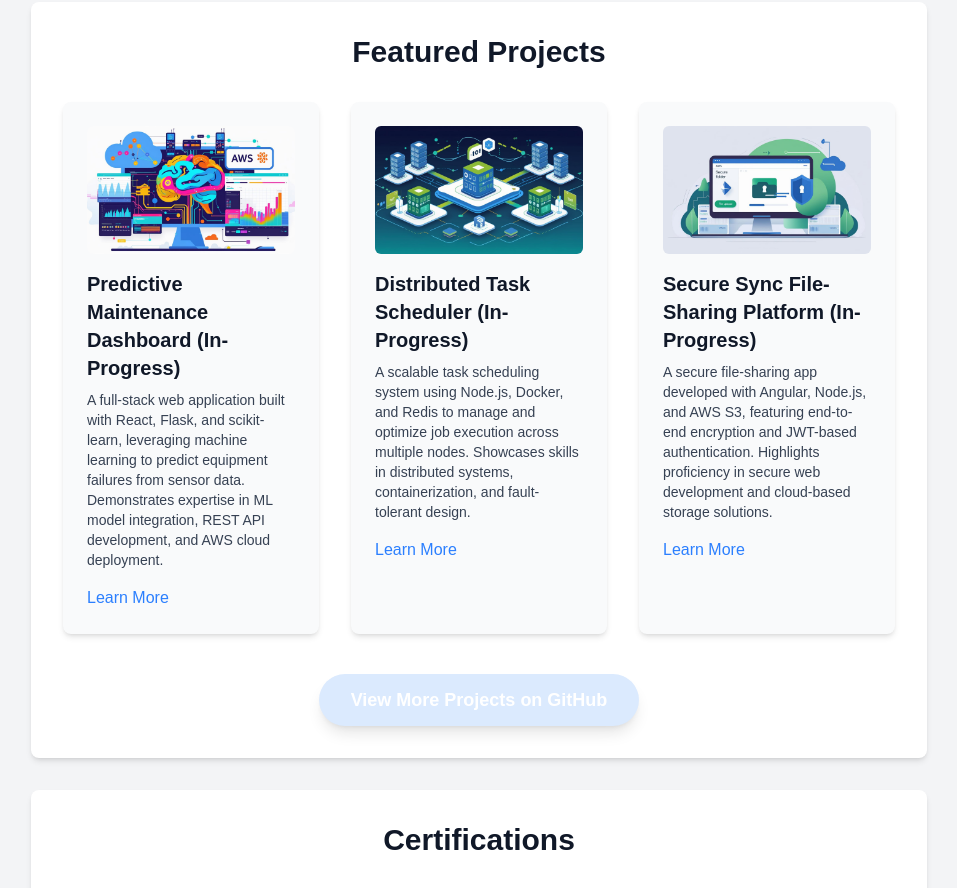
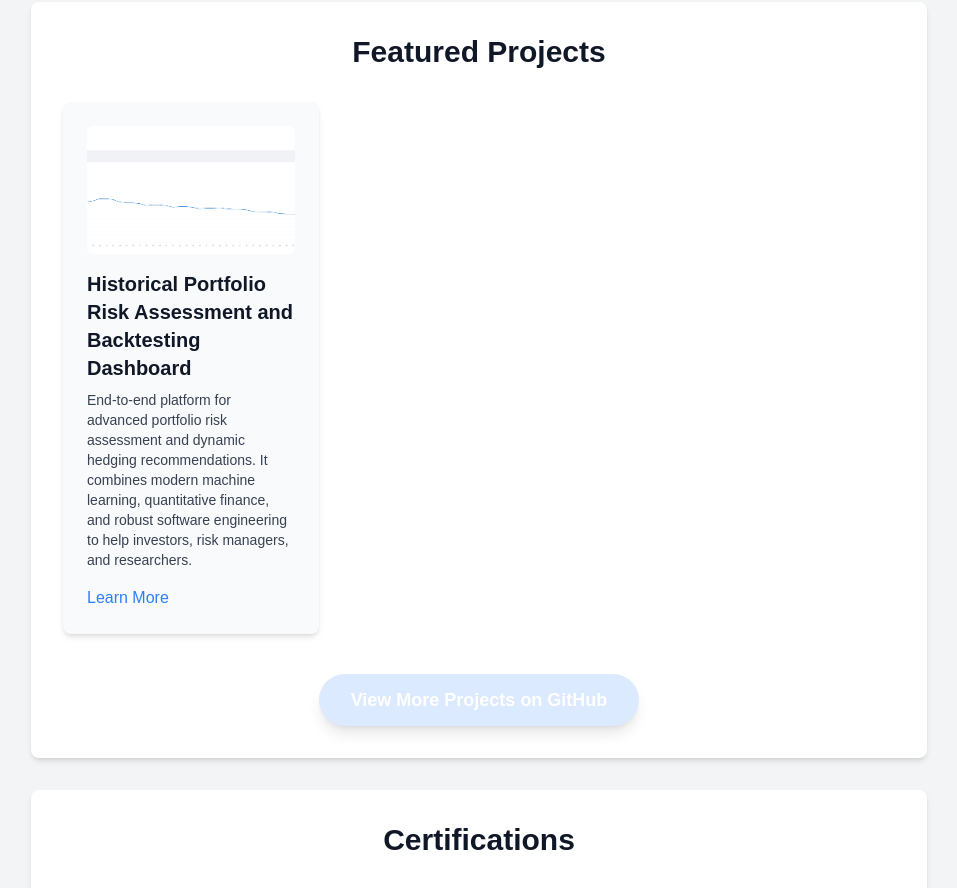
Before and after one commit to Andon-LaFreniere/andon-2025, a Next.js app: page / in a window 1280 px wide. Shown: the part 1940-2828 px from the top of the page, without its empty margins (161-1118 px from the left). Built offline with nearby package versions, Linux system fonts and the light colour scheme.

Commit message:
only include favorite project, upload prject information

```diff
--- a/app/page.tsx
+++ b/app/page.tsx
@@ -4,6 +4,7 @@ import Link from 'next/link';
 
 export default function Home() {
   const projects = [
+    /*
   {
     title: "Predictive Maintenance Dashboard (In-Progress)",
     description: "A full-stack web application built with React, Flask, and scikit-learn, leveraging machine learning to predict equipment failures from sensor data. Demonstrates expertise in ML model integration, REST API development, and AWS cloud deployment.",
@@ -21,6 +22,13 @@ export default function Home() {
     description: "A secure file-sharing app developed with Angular, Node.js, and AWS S3, featuring end-to-end encryption and JWT-based authentication. Highlights proficiency in secure web development and cloud-based storage solutions.",
     link: "https://github.com/Andon-LaFreniere/secure-sync-platform",
     imageUrl: "/p3.jpg"
+  },
+  */
+  {
+    title: "Historical Portfolio Risk Assessment and Backtesting Dashboard",
+    description: "End-to-end platform for advanced portfolio risk assessment and dynamic hedging recommendations. It combines modern machine learning, quantitative finance, and robust software engineering to help investors, risk managers, and researchers.",
+    link: "https://github.com/Andon-LaFreniere/Portfolio-Risk-Assessment",
+    imageUrl: "/bt.png"
   },
 ];
 
```
Also changed, not shown: public/bt.png (added).
